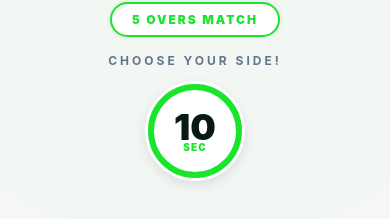
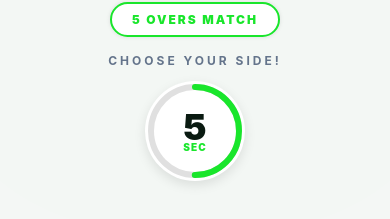
Before and after one commit to mmusharaf-xai/mobile-apps, a React Native app in the folder hand-cricket/: screen /TossArena in a window 390 px wide. Shown: the part 109-328 px from the top of the page. Built offline with nearby package versions, Linux system fonts and the light colour scheme; what react-native-worklets would draw is missing.

Commit message:
[FIX] fixed timers

```diff
--- a/hand-cricket/TossArena.tsx
+++ b/hand-cricket/TossArena.tsx
@@ -19,7 +19,7 @@ export default function TossArena() {
   const route = useRoute();
   const overs = (route.params as any)?.overs || 5;
 
-  const [currentScreen, setCurrentScreen] = useState<'choose' | 'flipping' | 'result' | 'chooseAction'>('choose');
+  const [currentScreen, setCurrentScreen] = useState<'choose' | 'flipping' | 'result' | 'chooseAction' | 'startMatch'>('choose');
   const [timeLeft, setTimeLeft] = useState(10);
   const [selectedSide, setSelectedSide] = useState<'heads' | 'tails' | null>(null);
   const [tossResult, setTossResult] = useState<'heads' | 'tails' | null>(null);
@@ -81,41 +81,47 @@ export default function TossArena() {
       clearInterval(timerRef.current);
     }
     setChosenAction(action);
-    // Proceed to match start
+    // Move to screen 3 summary before match
     setTimeout(() => {
-      handleStartMatch();
+      setCurrentScreen('startMatch');
     }, 300);
-  }, [currentScreen, handleStartMatch]);
+  }, [currentScreen]);
 
   const radius = 44;
   const circumference = 2 * Math.PI * radius;
   const strokeDashoffset = circumference * (1 - timerProgress / 100);
 
-  // Robust timer for both screens (10s countdown, green arc shrinks)
+  // Robust 10s timer (precise 1s ticks via ref/timeout; green arc shrinks for both screens)
   useEffect(() => {
-    let interval: NodeJS.Timeout | null = null;
-    if (currentScreen === 'choose' || currentScreen === 'chooseAction') {
+    if (timerRef.current) {
+      clearInterval(timerRef.current);
+    }
+    if (currentScreen !== 'choose' && currentScreen !== 'chooseAction') {
+      return;
+    }
     setTimeLeft(10);
     setTimerProgress(100);
     const isAction = currentScreen === 'chooseAction';
-      let currentTime = 10;
-      interval = setInterval(() => {
-        currentTime -= 1;
-        setTimeLeft(currentTime);
-        setTimerProgress((currentTime / 10) * 100);
-        if (currentTime <= 0) {
-          clearInterval(interval!);
+    let time = 10;
+    const tick = () => {
+      time -= 1;
+      setTimeLeft(time);
+      setTimerProgress((time / 10) * 100);
+      if (time > 0) {
+        timerRef.current = setTimeout(tick, 1000);
+      } else {
         if (isAction) {
           handleActionChoice('bat', true); // default bat on screen 2
         } else {
           handleTossChoice('heads', true);
         }
       }
-      }, 1000);
+    };
+    timerRef.current = setTimeout(tick, 1000); // start after first sec
+    return () => {
+      if (timerRef.current) {
+        clearTimeout(timerRef.current);
       }
-    return () => {
-      if (interval) clearInterval(interval);
-      if (timerRef.current) clearInterval(timerRef.current);
     };
   }, [currentScreen, handleTossChoice, handleActionChoice]);
 
@@ -355,6 +361,47 @@ export default function TossArena() {
               </Text>
               <Text style={[styles.resultSubtitle, { color: colors.textSecondary }]}>
                 OPPONENT WON THE TOSS
+              </Text>
+            </View>
+
+            <TouchableOpacity
+              style={[styles.startButton, { backgroundColor: colors.primary }]}
+              onPress={handleStartMatch}
+            >
+              <Text style={[styles.startButtonText, { color: colors.textPrimary }]}>START MATCH</Text>
+            </TouchableOpacity>
+
+            <TouchableOpacity
+              style={[styles.backButton, { borderColor: colors.textSecondary }]}
+              onPress={() => navigation.goBack()}
+            >
+              <Text style={[styles.backButtonText, { color: colors.textSecondary }]}>BACK TO HOME</Text>
+            </TouchableOpacity>
+          </View>
+        )}
+
+        {currentScreen === 'startMatch' && (
+          <View style={styles.resultContainer}>
+            {/* Screen 3: Match summary after bat/ball choice */}
+            <View style={[styles.coinOuter, { borderColor: colors.primary, backgroundColor: colors.surface, shadowColor: colors.primary }]}>
+              <LinearGradient
+                colors={['#ffd700', '#f9a825', '#c67c00']}
+                style={styles.coinInner}
+                start={{ x: 0.2, y: 0 }}
+                end={{ x: 1, y: 1 }}
+              >
+                <View style={styles.coinHighlight}>
+                  <Text style={styles.coinLetter}>{chosenAction === 'ball' ? 'B' : 'A'}</Text>
+                </View>
+              </LinearGradient>
+            </View>
+
+            <View style={styles.resultTextContainer}>
+              <Text style={[styles.resultTitle, { color: colors.textPrimary }]}>
+                {chosenAction?.toUpperCase() || 'BAT'}
+              </Text>
+              <Text style={[styles.resultSubtitle, { color: colors.primary }]}>
+                MATCH STARTING...
               </Text>
             </View>
 
```
Lines whose indentation alone changed are shown as unchanged.
